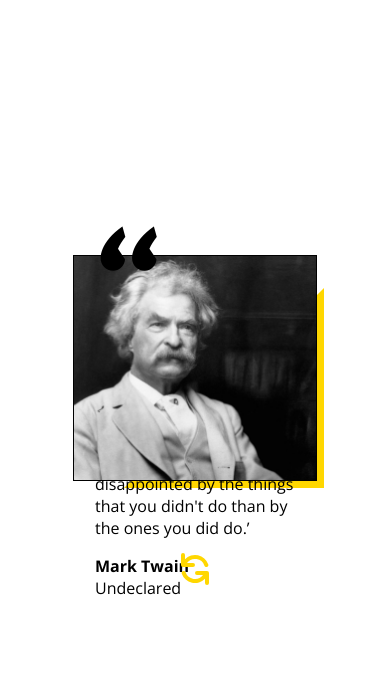
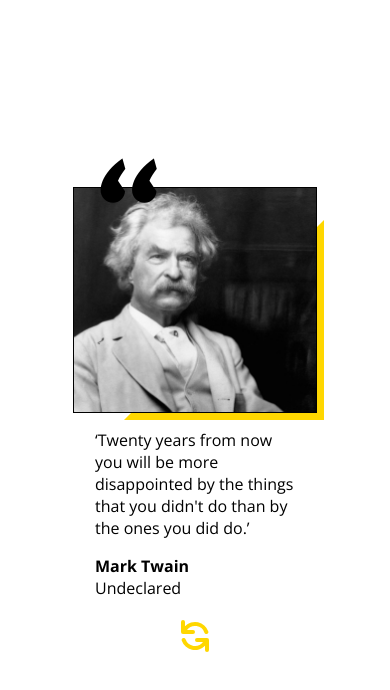
Before and after one commit to xxFroggyxx/React-Quote-app-nextjs, a Next.js app: page / in a window 390 px wide. Shown: the top 690 px of the page. Built offline with nearby package versions, Linux system fonts and the light colour scheme.

Commit message:
style: improvement responsive design

```diff
--- a/components/Quote/Quote.styles.js
+++ b/components/Quote/Quote.styles.js
@@ -2,7 +2,7 @@ import styled, { css, keyframes } from 'styled-components';
 import { HiRefresh } from 'react-icons/hi';
 
 export const QuoteContainer = styled.div`
-  height: 335px;
+  min-height: 335px;
   width: 670px;
   display: grid;
   grid-template-areas: 'Image Text' 'Reset Reset';
@@ -11,7 +11,7 @@ export const QuoteContainer = styled.div`
 
   @media only screen and (max-width: 768px) {
     grid-template-areas: 'Image' 'Text' 'Reset';
-    grid-template-columns: 100%;
+    grid-template-columns: auto;
     max-width: 280px;
   }
 `;
```
